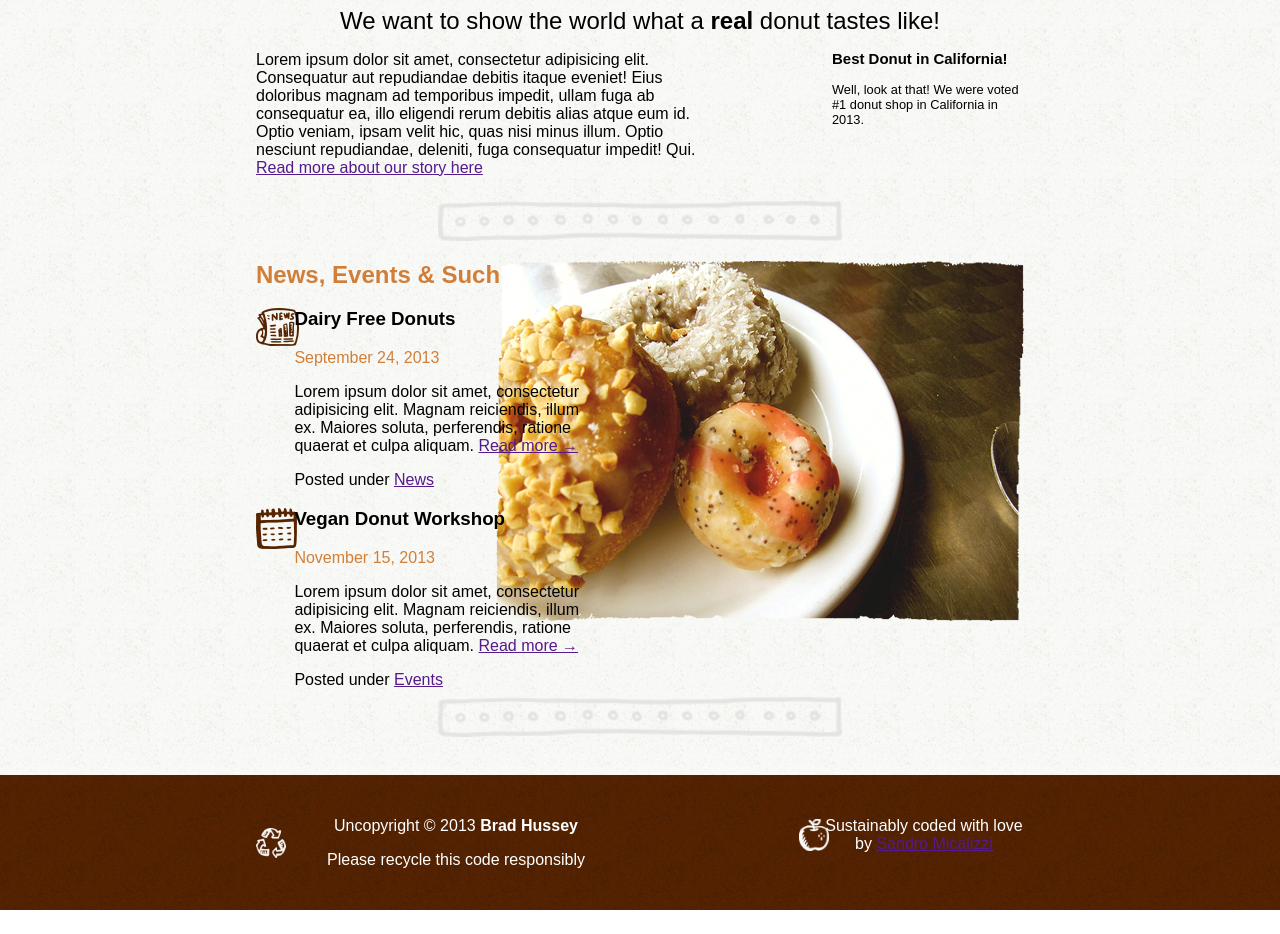
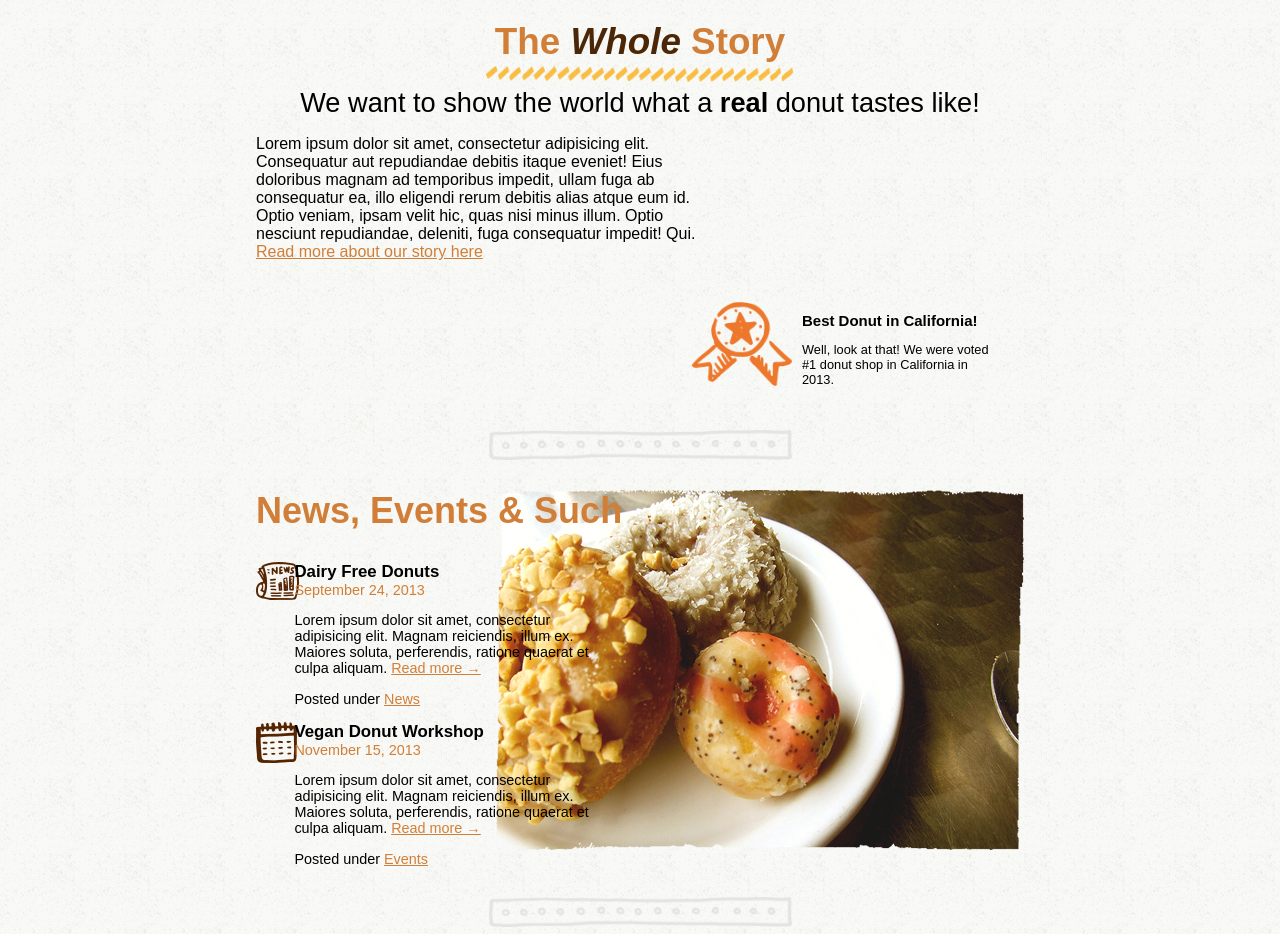
Before and after one commit to rubenavone/Exercice-Css-Java-Simplon, a plain HTML site: page CSS - Donut Whole/Squelette/index.html in a window 1280 px wide. Shown: the part 722-1656 px from the top of the page. Before the commit the page ends 1632 px from the top, so only its background shows below. Drawn offline with Linux system fonts and the light colour scheme; a web font is replaced by a local one.

Commit message:
mises a jour du site donut

```diff
--- a/CSS - Donut Whole/Squelette/css/styles.css
+++ b/CSS - Donut Whole/Squelette/css/styles.css
@@ -26,12 +26,12 @@ body {
 /* Typography */
 
 h1, h2 {
-
+  color: #e8c04f;
+  font-family: "Love Ya Like A Sister" , sans-serif;
 }
 
 h1 {
-   font-family: "Love Ya Like A Sister" , sans-serif;
-   font-size: 2.5em;
+   font-size: 2.3em;
    text-align: center;
    color:#d17f38;
    background-image: url(../images/header-divider.png);
@@ -48,17 +48,18 @@ h1 em {
 
 h2 {
    color: #d17f38;
+   font-size: 2.5em;
 }
 
 h3 {
-
+   margin: 0;
 }
 
 p.lead {
    text-align: center;
-  font-size: 1.5em;
-  margin: 0;
-  margin-top: -25px;
+   font-size: 1.7em;
+   margin: 0;
+   margin-top: -25px;
 
 }
 
@@ -67,7 +68,7 @@ p {
 }
 
 a:link, a:visited {
-
+   color:#d17f38;
 }
 
 a:hover {
@@ -79,8 +80,10 @@ hr {
    background-size: contain;
    background-repeat: no-repeat;
    background-position: 50% 0;
-   padding: 20px;
+   padding: 15px;
    border: none;
+   margin-top: 30px;
+   margin-bottom: 30px;
 }
 
 
@@ -88,6 +91,8 @@ hr {
 
 header nav {
    text-align: center;
+   margin-top: 30px;
+   margin-bottom: 30px;
 }
 
 header nav ul {
@@ -106,16 +111,17 @@ header nav ul li a {
    text-decoration: unset;
    color:#d17f38;
    width: 100%;
-   margin: 5px;
+   margin: 20px;
+   font-weight: bold;
 }
 
 header nav ul li a:hover {
    color: black;
    background-image: url(../images/tiny-donut.png);
    background-repeat: no-repeat;
-   background-size: contain;
    background-position: 50% -5%;
    padding-top: 20px;
+   transition: background-position-x 0.4s ease-in-out;
 
 }
 
@@ -123,16 +129,15 @@ header nav ul li#logo a {
    background-image: url(../images/logo.png);
    background-size: contain;
    background-repeat: no-repeat;
-   padding: 50px;
+   padding: 60px;
    color: transparent;
-
 }
 
 header nav ul li#logo a:hover {
    background-image: url(../images/logo-hover.png);
    background-size: contain;
    background-repeat: no-repeat;
-   padding: 50px;
+   padding: 60px;
    color: transparent;
 }
 
@@ -140,9 +145,8 @@ header nav ul li#logo a:hover {
 /* Hero */
 
 #hero {
-   background-image: url(../images/bg-tile-yellow.gif);
-
-
+   background-color: #e8c04f;
+   padding: 30px 0;
 }
 
 #hero .container {
@@ -156,7 +160,7 @@ header nav ul li#logo a:hover {
    background-repeat: no-repeat;
    position: absolute;
    padding: 75px;
-   top: -35px;
+   top: -67px;
    right: -250px;
    color: transparent;
 
@@ -174,6 +178,12 @@ header nav ul li#logo a:hover {
    float: right;
    width: 25%;
    font-size: 0.8em;
+   background-image: url(../images/award.png);
+   background-size: 100px;
+   background-repeat: no-repeat;
+   background-position-y: 25px;
+   padding: 35px 30px 0px 110px;
+   margin: 0 !important;
 
 
 }
@@ -185,6 +195,7 @@ header nav ul li#logo a:hover {
   background-image: url(../images/assorted-donuts.png);
   background-repeat: no-repeat;
   background-position-x: 100%;
+  font-size: 0.9em;
 }
 
 #feature-image {
@@ -201,6 +212,7 @@ header nav ul li#logo a:hover {
    background-image: url(../images/icon-news.png);
    background-repeat: no-repeat;
    padding-left: 5%;
+   margin-bottom: 2%;
 }
 
 #news-events article.event {
@@ -227,11 +239,13 @@ header nav ul li#logo a:hover {
 
 footer.main {
   background-image: url(../images/bg-tile-brown.gif);
-  text-align: center;
-  color: white;
+  color: #f2f3ee;
   margin-top: 3%;
   padding-top: 2%;
   padding-bottom: 2%;
+  padding-left: 2%;
+
+  line-height: 0;
 }
 
 footer.main a:hover {
@@ -239,16 +253,20 @@ footer.main a:hover {
 }
 
 #uncopyright, #credits {
+   margin: 0;
 
 }
 
 #uncopyright {
    background-image: url(../images/icon-recycle.png);
-   background-size: 30px;
    background-position: 0 50%;
    background-repeat: no-repeat;
+   background-size: 40px;
    width: 400px;
    float: left;
+   padding-left: 5%;
+   margin-top: 16px;
+
 
 }
 
@@ -258,8 +276,10 @@ footer.main a:hover {
    background-position: 0 50%;
    background-repeat: no-repeat;
    float: right;
-   width: 200px;
-   padding-left: 25px;
+   width: 250px;
+   padding-left: 5%;
+   line-height: 16px
+
 }
 
 
```
